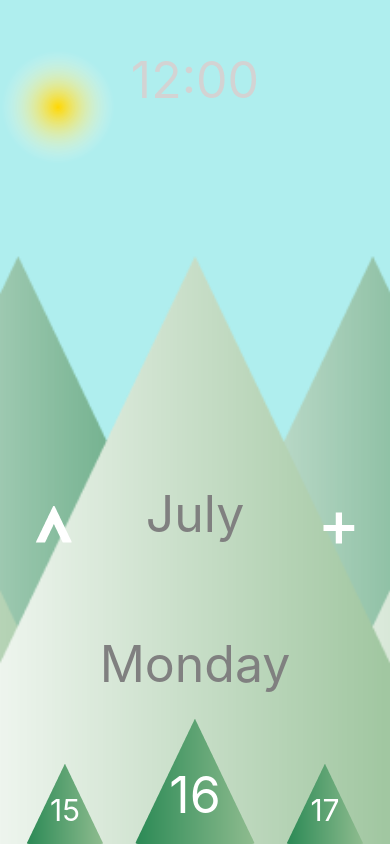
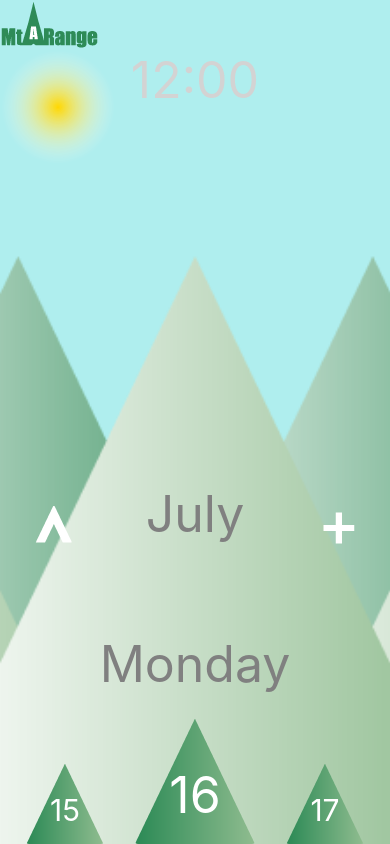
Before and after one commit to pwolf888/CalendarApp, a website: page calendar/www/index.html in a window 390 px wide. Drawn offline with Linux system fonts and the light colour scheme; some packages are replaced by stand-ins of ours.

Commit message:
Forgot the logo!

```diff
--- a/calendar/www/css/index.css
+++ b/calendar/www/css/index.css
@@ -15,6 +15,16 @@
 *Front page css
 *
 *************************************************/
+
+.logo {
+    background-image: url("../img/mtArange_logo-12.png");
+    width: 100px;
+    height: 50px;
+    background-repeat: no-repeat;
+    left:5px;
+    top: 5px;
+}
+
 .FrontPageBgGrad .page__background {
     z-index: -1;
     background:#afeeee;
--- a/calendar/www/index.html
+++ b/calendar/www/index.html
@@ -14,7 +14,7 @@
         <meta name="viewport" content="user-scalable=no, initial-scale=1, maximum-scale=1, minimum-scale=1, width=device-width">
 
         <link rel="stylesheet" type="text/css" href="css/index.css">
-        <title>calendar</title>
+        <title>mt.A.range</title>
     </head>
     <body>
         <!--***************************************************************************************
--- a/calendar/www/js/index.js
+++ b/calendar/www/js/index.js
@@ -68,6 +68,10 @@ function showFrontPage() {
 
     // All of my elements are then appended to the ons-page element
     self.$page = $("<ons-page class='FrontPageBgGrad frontPageBg' id='frontPage'></ons-page>");
+
+    // Adding the logo to the top of the page
+    $("<div class='logo'></div>").appendTo(self.$page);
+
     $("<div class='clock' id='clock'>12:00</div>").appendTo(self.$page);
     $("<div class='sun' id='weather'></div>").appendTo(self.$page);
     $("<div class='monthOfYear' id='month'>July</div>").appendTo(self.$page);
```
Also changed, not shown: calendar/www/img/mtArange_logo-12.png (added).
